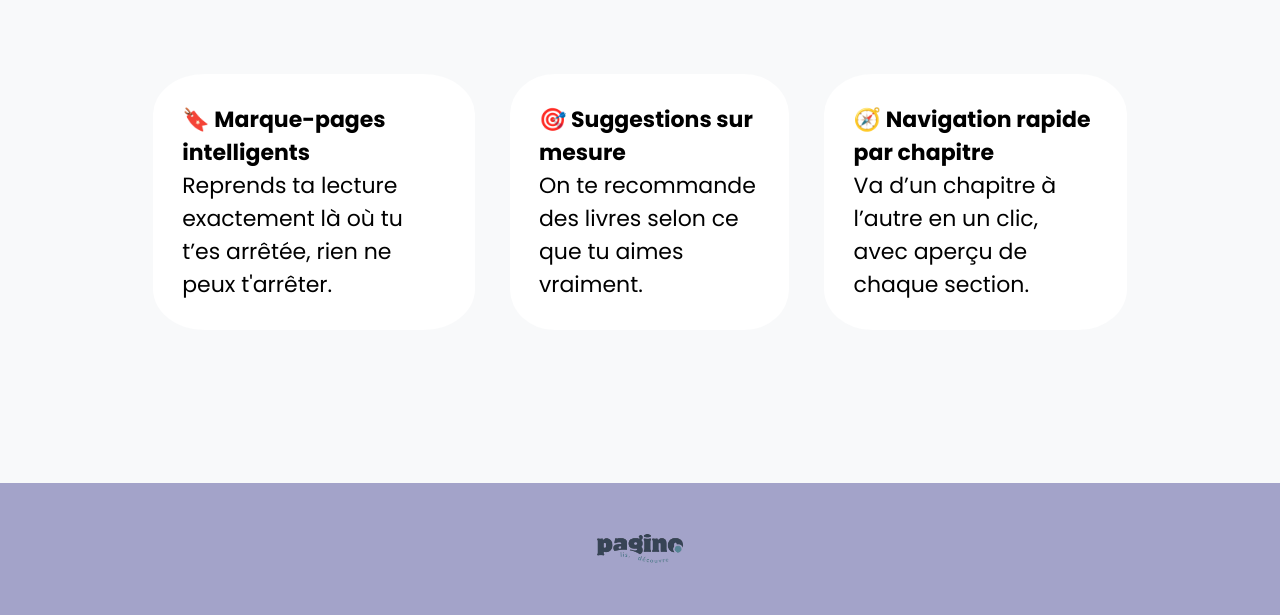
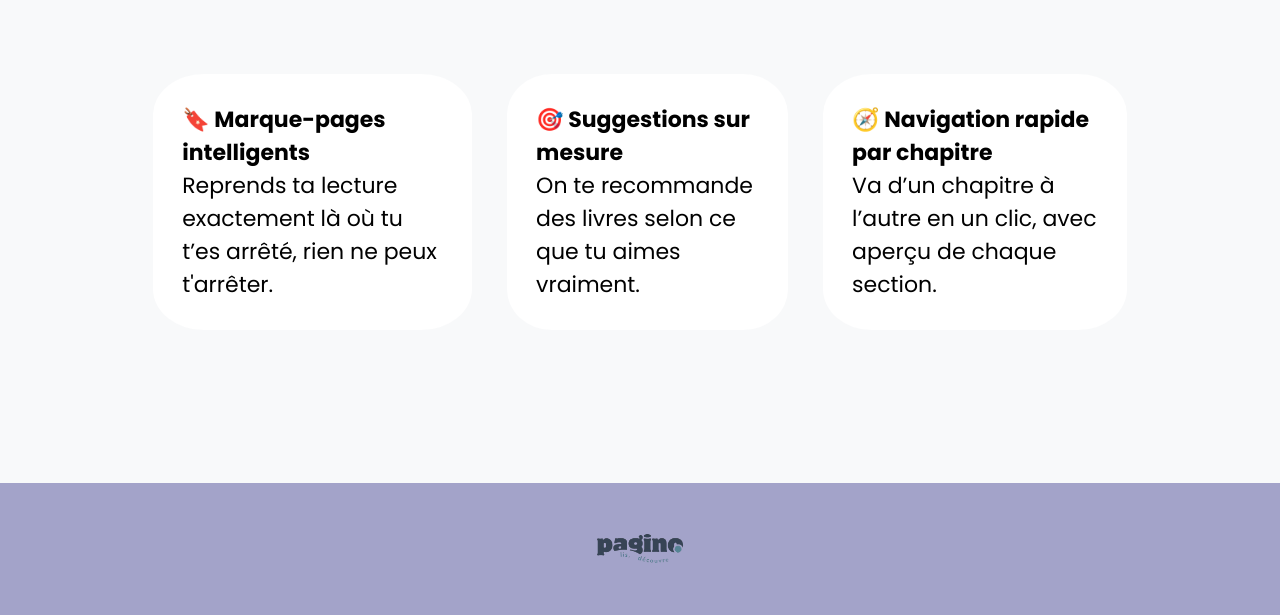
Before and after one commit to link-aya/Pagino, a plain HTML site: page index.html in a window 1280 px wide. Shown: the part 1920-2535 px from the top of the page. Drawn offline with Linux system fonts and the light colour scheme.

Commit message:
Update index.html

```diff
--- a/index.html
+++ b/index.html
@@ -69,7 +69,7 @@
     <div class="features">
       <div class="page">
         <h4>🔖 Marque-pages intelligents</h4>
-        <p>Reprends ta lecture exactement là où tu t’es arrêtée, rien ne peux t'arrêter.</p>
+        <p>Reprends ta lecture exactement là où tu t’es arrêté, rien ne peux t'arrêter.</p>
       </div>
 
       <div class="aim">
```
